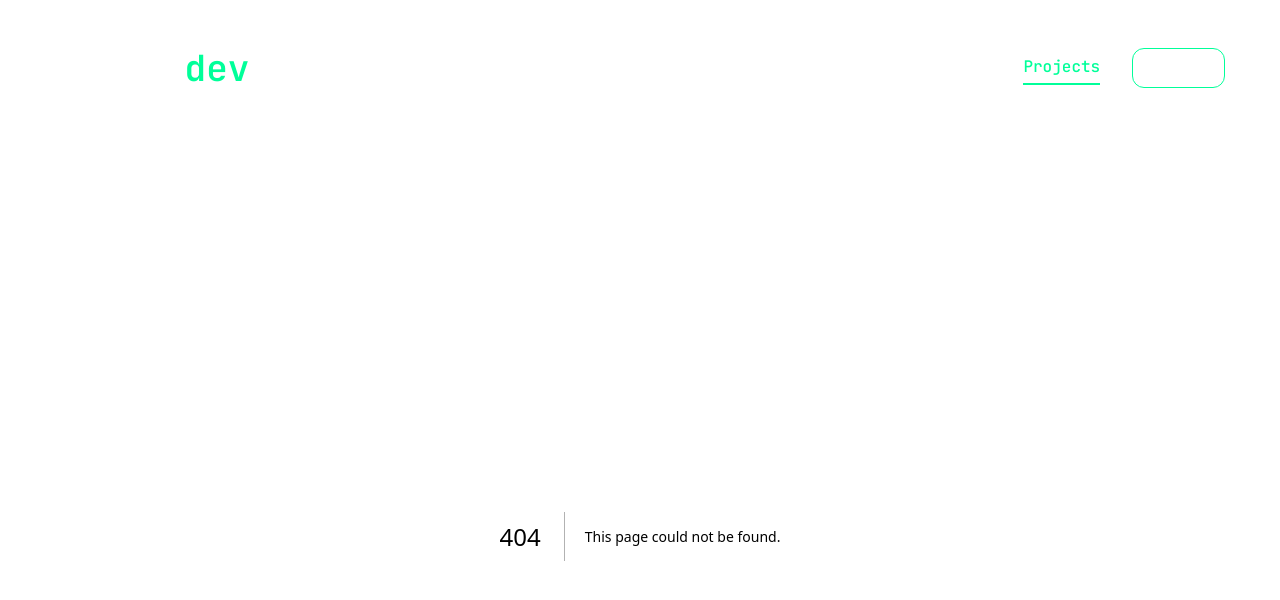
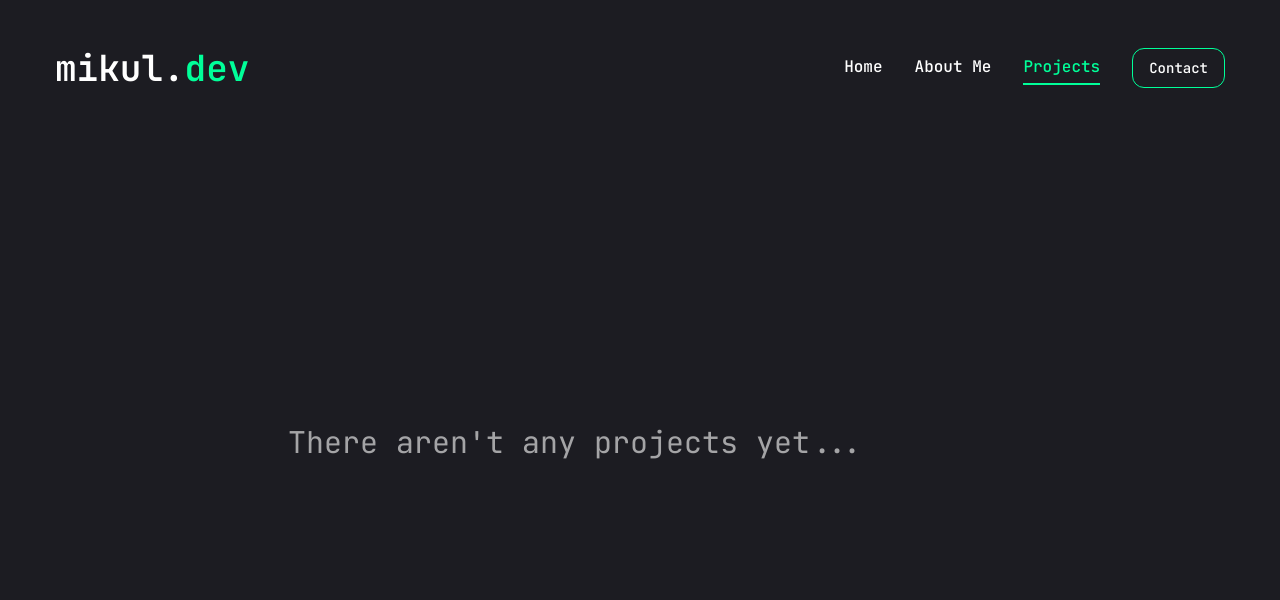
Before and after one commit to mikuull/mikul.dev, a Next.js app: page /projects in a window 1280 px wide. Before the commit this address had no page. Shown: the top 600 px of the page. Built offline with nearby package versions, Linux system fonts and the light colour scheme.

Commit message:
feat: add projects page

```diff
--- /dev/null
+++ b/src/app/projects/page.tsx
@@ -0,0 +1,13 @@
+import React from "react";
+
+const Projects = () => {
+  return (
+    <>
+      <h1 className="text-3xl text-white/60 p-72">
+        There aren't any projects yet...
+      </h1>
+    </>
+  );
+};
+
+export default Projects;
```
